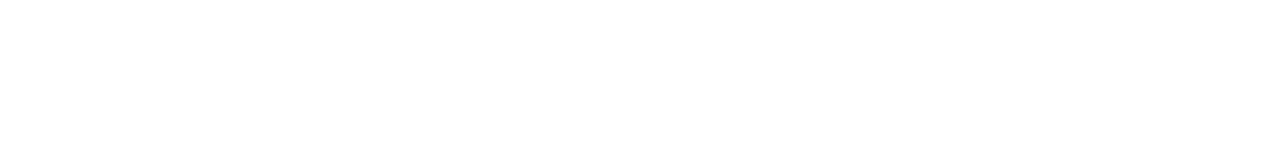
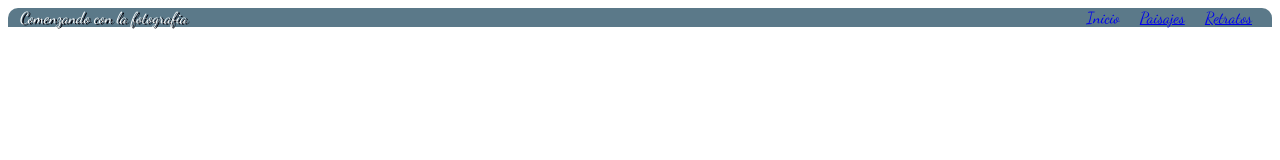
Before and after one commit to felixrosario/proyecto_wf, a plain HTML site: page index.html in a window 1280 px wide. Drawn offline with Linux system fonts and the light colour scheme.

Commit message:
act 2
agregado fuentes y editado el header de index.html

```diff
--- /dev/null
+++ b/css/estilos.css
@@ -0,0 +1,29 @@
+@font-face {
+  font-family: 'Dancing Script';
+  src: url(DancingScript-Regular.ttf);
+}
+
+body{
+  font-family: 'Dancing Script';
+}
+header{
+  background-color: #5b7989;
+  color: white;
+  text-shadow: #02010a 2px 1px;
+  border-top-left-radius: 10px;
+  border-top-right-radius: 10px;
+  padding-left: 12px;
+}
+
+nav{
+  float: right;
+  text-shadow: none;
+  padding-right: 12px;
+}
+
+nav>a{
+  padding: 8px;
+}
+.index{
+  text-decoration: none;
+}
--- a/index.html
+++ b/index.html
@@ -2,9 +2,18 @@
 <html lang="es" dir="ltr">
   <head>
     <meta charset="utf-8">
-    <title></title>
+    <title>Comenzando con la fotografia</title>
+    <link rel="stylesheet" href="css/estilos.css">
+    <meta name="viewport" content="width=device-width">
   </head>
   <body>
-
+   <header>
+     Comenzando con la fotografia
+     <nav>
+       <a href="index.html" class="index">Inicio</a>
+       <a href="paisajes.html" target="_blank">Paisajes</a>
+       <a href="retratos.html"target="_blank">Retratos</a>
+     </nav>
+   </header>
   </body>
 </html>
```
Also changed, not shown: css/DancingScript-Bold.ttf (added), css/DancingScript-Regular.ttf (added), css/OFL.txt (added).
